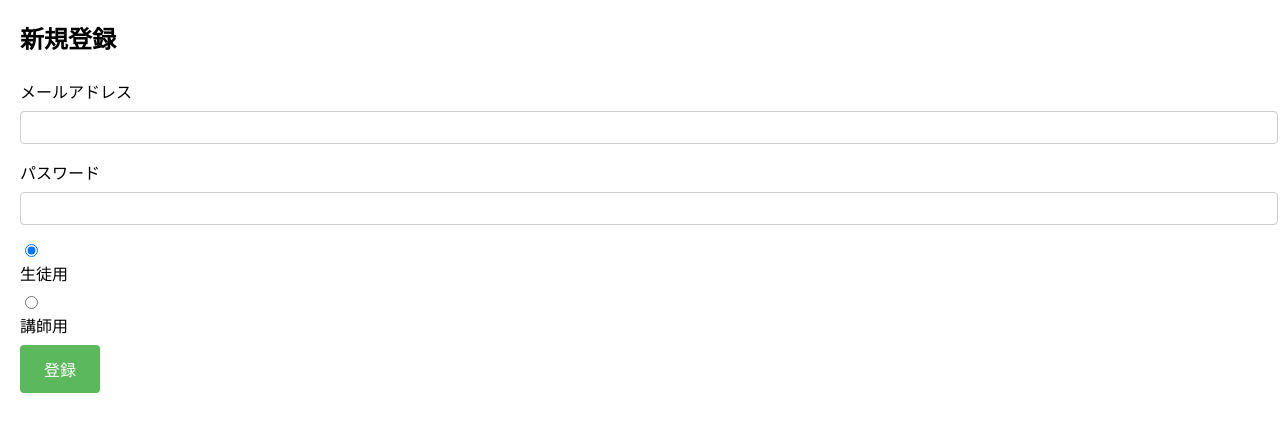
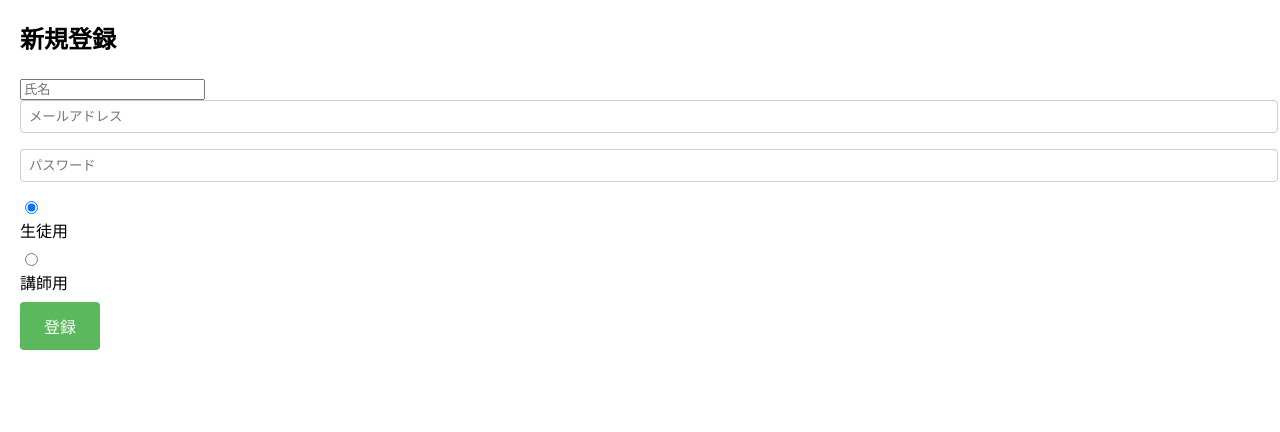
Before and after one commit to nkn713/MatchingApp, a Flask app: page /register in a window 1280 px wide. Shown: the part 112-544 px from the top of the page. Run offline with Flask 3, Linux system fonts and the light colour scheme; some libraries are stand-ins or nearby versions.

Commit message:
templates

```diff
--- a/templates/register.html
+++ b/templates/register.html
@@ -19,13 +19,14 @@
     <div class="register_container">
         <form action="{{ url_for('register.register') }}" method="post">
             <h2>新規登録</h2>
-            <div class="form-group">
-                <label for="email">メールアドレス</label>
-                <input type="email" id="email" name="email" required>
+            <div>
+                <input type="user_name" id="user_name" name="user_name" placeholder="氏名" required>
             </div>
             <div class="form-group">
-                <label for="password">パスワード</label>
-                <input type="password" id="password" name="password" required>
+                <input type="email" id="email" name="email" placeholder="メールアドレス" required>
+            </div>
+            <div class="form-group">
+                <input type="password" id="password" name="password" placeholder="パスワード" required>
             </div>
             <div>
                 <input type="radio" id="student" name="user_type" value="student" checked>
```
